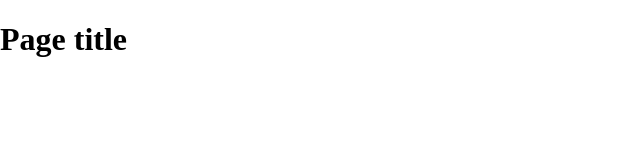
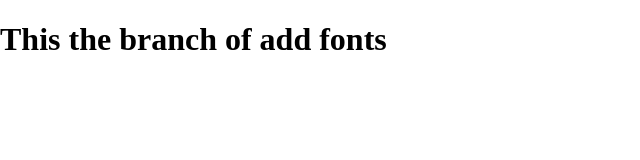
Before and after one commit to yanyangfl/git-basics, a plain HTML site: page index.html in a window 1280 px wide. Shown: the whole page, without its empty margins (0-640 px from the left). Drawn offline with nearby package versions, Linux system fonts and the light colour scheme.

Commit message:
change head 1

```diff
--- a/index.html
+++ b/index.html
@@ -14,7 +14,7 @@
     </head>
     <body>
     <header>
-	<h1>Page title</h1>
+	<h1>This the branch of add fonts</h1>
     </header>
     <nav id="pageNav">
     </nav>
```
